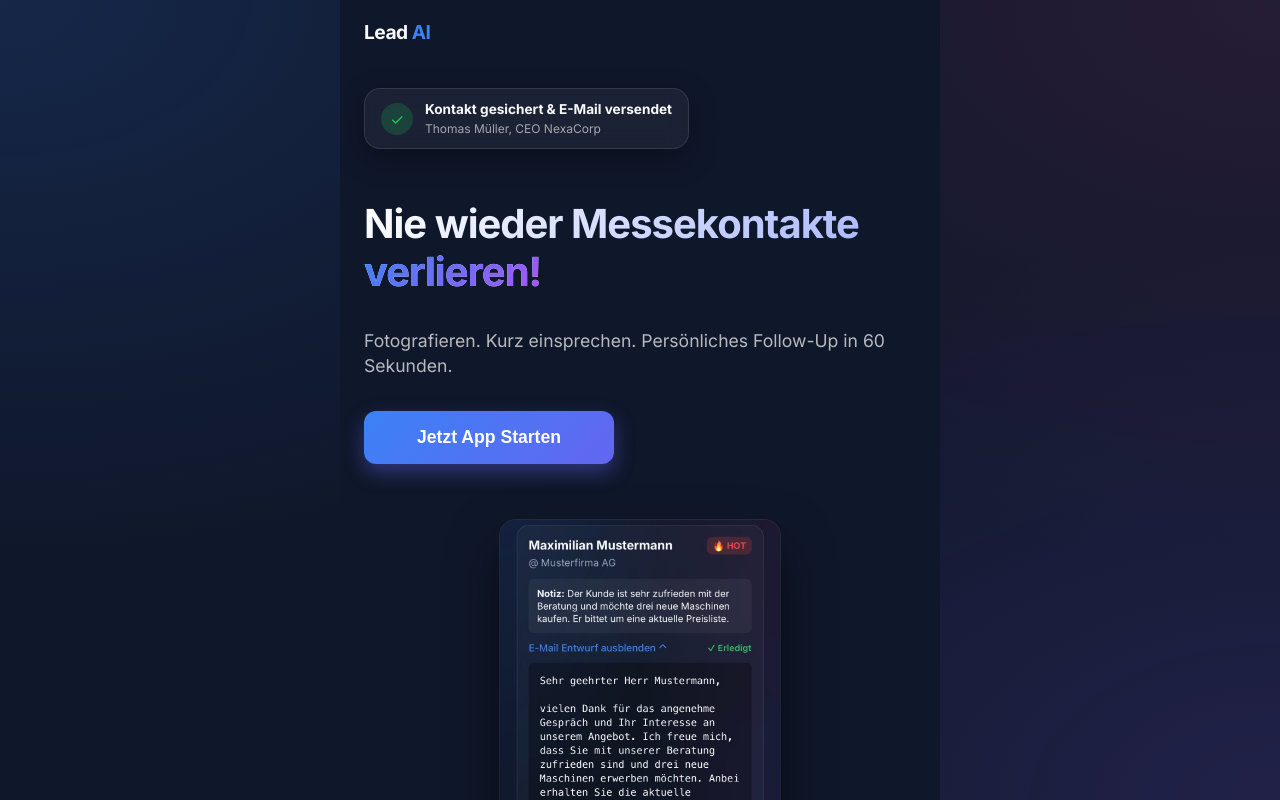
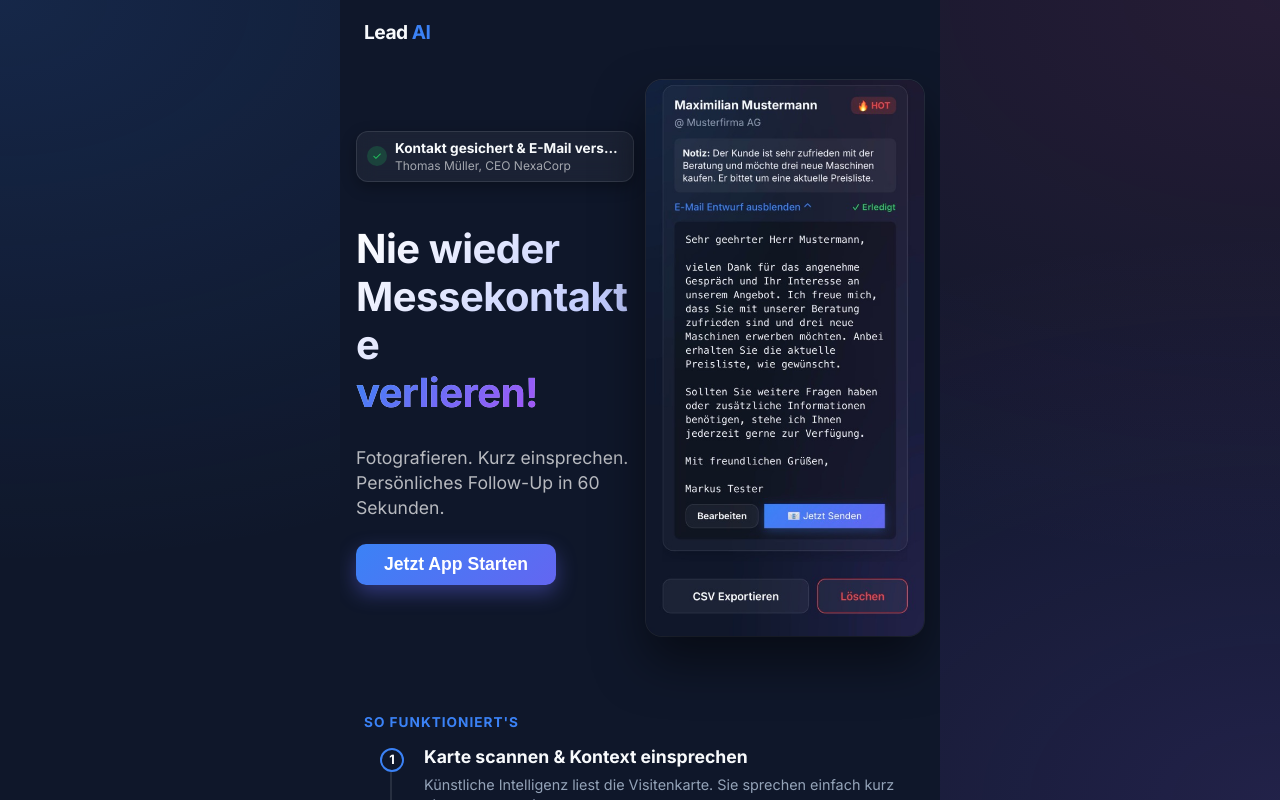
Before and after one commit to Pholiko/LeadsAI, a React (Vite) app: page / in a window 1280 px wide. Shown: the top 800 px of the page. Built offline with nearby package versions, Linux system fonts and the light colour scheme.

Commit message:
Absolutely force nowrap layout and use fluid typography to prevent overflow

```diff
--- a/src/components/LandingView.jsx
+++ b/src/components/LandingView.jsx
@@ -13,63 +13,65 @@ export default function LandingView({ onStart }) {
 
       {/* Hero Section (Above the fold) */}
       <div style={{
-        padding: '24px',
+        padding: '16px',
         display: 'flex',
         flexDirection: 'row',
-        flexWrap: 'wrap',
+        flexWrap: 'nowrap',
         alignItems: 'center',
         justifyContent: 'center',
-        gap: '40px',
+        gap: '12px',
         animation: 'fadeIn 0.5s ease',
         maxWidth: '1000px',
-        margin: '0 auto'
+        margin: '0 auto',
+        width: '100%'
       }}>
 
         {/* Left Column: Text & CTA */}
-        <div style={{ flex: '1 1 300px', display: 'flex', flexDirection: 'column', alignItems: 'flex-start' }}>
+        <div style={{ flex: '1 1 50%', display: 'flex', flexDirection: 'column', alignItems: 'flex-start', minWidth: 0 }}>
 
           {/* CSS "Screenshot/Notification" Widget */}
           <div style={{
               background: 'rgba(255, 255, 255, 0.05)',
               border: '1px solid rgba(255, 255, 255, 0.1)',
-              borderRadius: '16px',
-              padding: '12px 16px',
-              marginBottom: '24px',
-              boxShadow: '0 10px 30px rgba(0,0,0,0.3)',
+              borderRadius: '12px',
+              padding: '8px 10px',
+              marginBottom: '16px',
+              boxShadow: '0 5px 15px rgba(0,0,0,0.3)',
               display: 'flex',
               alignItems: 'center',
-              gap: '12px',
+              gap: '8px',
               backdropFilter: 'blur(10px)',
-              maxWidth: '100%'
+              maxWidth: '100%',
+              overflow: 'hidden'
             }}>
-            <div style={{ background: 'rgba(34, 197, 94, 0.2)', color: '#22c55e', borderRadius: '50%', width: '32px', height: '32px', display: 'flex', alignItems: 'center', justifyContent: 'center', fontSize: '1rem', flexShrink: 0 }}>
+            <div style={{ background: 'rgba(34, 197, 94, 0.2)', color: '#22c55e', borderRadius: '50%', width: '20px', height: '20px', display: 'flex', alignItems: 'center', justifyContent: 'center', fontSize: '0.7rem', flexShrink: 0 }}>
               ✓
             </div>
-            <div style={{ textAlign: 'left' }}>
-              <p style={{ margin: '0 0 4px', fontSize: '0.85rem', fontWeight: 'bold' }}>Kontakt gesichert & E-Mail versendet</p>
-              <p style={{ margin: 0, fontSize: '0.75rem', color: 'rgba(255,255,255,0.6)' }}>Thomas Müller, CEO NexaCorp</p>
+            <div style={{ textAlign: 'left', minWidth: 0 }}>
+              <p style={{ margin: '0 0 2px', fontSize: 'clamp(0.6rem, 1.5vw, 0.85rem)', fontWeight: 'bold', whiteSpace: 'nowrap', overflow: 'hidden', textOverflow: 'ellipsis' }}>Kontakt gesichert & E-Mail versendet</p>
+              <p style={{ margin: 0, fontSize: 'clamp(0.5rem, 1.2vw, 0.75rem)', color: 'rgba(255,255,255,0.6)', whiteSpace: 'nowrap', overflow: 'hidden', textOverflow: 'ellipsis' }}>Thomas Müller, CEO NexaCorp</p>
             </div>
           </div>
 
-          <h1 className="title" style={{ fontSize: '2.5rem', marginBottom: '16px', lineHeight: '1.2', fontWeight: '800', textAlign: 'left', letterSpacing: '-1px' }}>
+          <h1 className="title" style={{ fontSize: 'clamp(1.2rem, 3.5vw, 2.5rem)', marginBottom: '12px', lineHeight: '1.2', fontWeight: '800', textAlign: 'left', letterSpacing: '-0.5px', wordBreak: 'break-word' }}>
             Nie wieder Messekontakte <br/><span style={{ background: 'linear-gradient(135deg, var(--primary) 0%, #a855f7 100%)', WebkitBackgroundClip: 'text', WebkitTextFillColor: 'transparent' }}>verlieren!</span>
           </h1>
 
-          <p className="subtitle" style={{ fontSize: '1.1rem', marginBottom: '32px', color: 'rgba(255,255,255,0.7)', textAlign: 'left', lineHeight: '1.4' }}>
+          <p className="subtitle" style={{ fontSize: 'clamp(0.8rem, 2vw, 1.1rem)', marginBottom: '24px', color: 'rgba(255,255,255,0.7)', textAlign: 'left', lineHeight: '1.4' }}>
             Fotografieren. Kurz einsprechen. Persönliches Follow-Up in 60 Sekunden.
           </p>
 
           <button
             className="btn-primary"
             onClick={onStart}
-            style={{ padding: '16px 24px', fontSize: '1.1rem', width: '100%', maxWidth: '250px', borderRadius: '12px', fontWeight: 'bold', boxShadow: '0 8px 20px rgba(99, 102, 241, 0.4)' }}
+            style={{ padding: '10px 16px', fontSize: 'clamp(0.8rem, 2vw, 1.1rem)', width: '100%', maxWidth: '200px', borderRadius: '10px', fontWeight: 'bold', boxShadow: '0 8px 20px rgba(99, 102, 241, 0.4)' }}
           >
             Jetzt App Starten
           </button>
         </div>
 
         {/* Right Column: Hero Image / WOW Effect */}
-        <div style={{ flex: '1 1 280px', position: 'relative', width: '100%', maxWidth: '280px', margin: '0 auto', marginTop: '16px' }}>
+        <div style={{ flex: '1 1 50%', position: 'relative', width: '100%', maxWidth: '300px', minWidth: 0, display: 'flex', justifyContent: 'center' }}>
           <img
             src="/step3-email.jpg"
             alt="Fertige personalisierte E-Mail"
```
